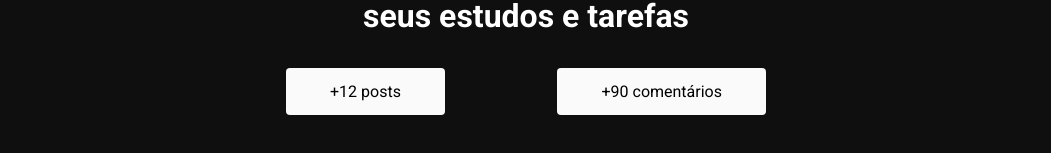
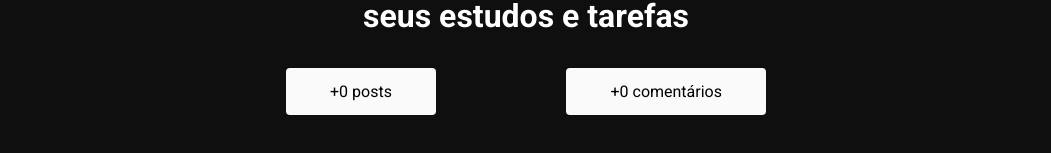
Before and after one commit to marcionavarro/udemypro-nextjs-do-zero-ao-avancado-na-pratica-2025, a Next.js app in the folder tarefas/: page / in a window 1280 px wide. Shown: the part 569-722 px from the top of the page, without its empty margins (114-1165 px from the left). Built offline with nearby package versions, Linux system fonts and the light colour scheme; no server answers; the database is empty.

Commit message:
secao-5 [Projeto Board tarefas]: Criando páginas estáticas, Revendo projeto

```diff
--- a/tarefas/src/pages/index.tsx
+++ b/tarefas/src/pages/index.tsx
@@ -2,8 +2,16 @@
 import styles from "@/styles/home.module.css";
 import Image from "next/image";
 import heroImg from "./../../public/assets/hero.png";
+import { GetStaticProps } from "next";
+import { collection, getDoc, getDocs } from "firebase/firestore";
+import { db } from "@/services/firebaseConnection";
 
-export default function Home() {
+interface HomeProps {
+  posts: number;
+  comments: number;
+}
+
+export default function Home({posts, comments}: HomeProps) {
   return (
     <>
       <Head>
@@ -25,13 +33,29 @@
 
         <div className={styles.infoContent}>
           <section className={styles.box}>
-            <span>+12 posts</span>
+            <span>+{posts} posts</span>
           </section>
           <section className={styles.box}>
-            <span>+90 comentários</span>
+            <span>+{comments} comentários</span>
           </section>
         </div>
       </main>
     </>
   );
 }
+
+export const getStaticProps: GetStaticProps = async () => {
+  const postRef = collection(db, "tarefas");
+  const commentRef = collection(db, "comments");
+
+  const postSnapShot = await getDocs(postRef);
+  const commentSnapsShot = await getDocs(commentRef);
+
+  return {
+    props: {
+      posts: postSnapShot.size || 0,
+      comments: commentSnapsShot.size || 0
+    },
+    revalidate: 60 // seria revalidada a cada 60seg
+  }
+}
```
